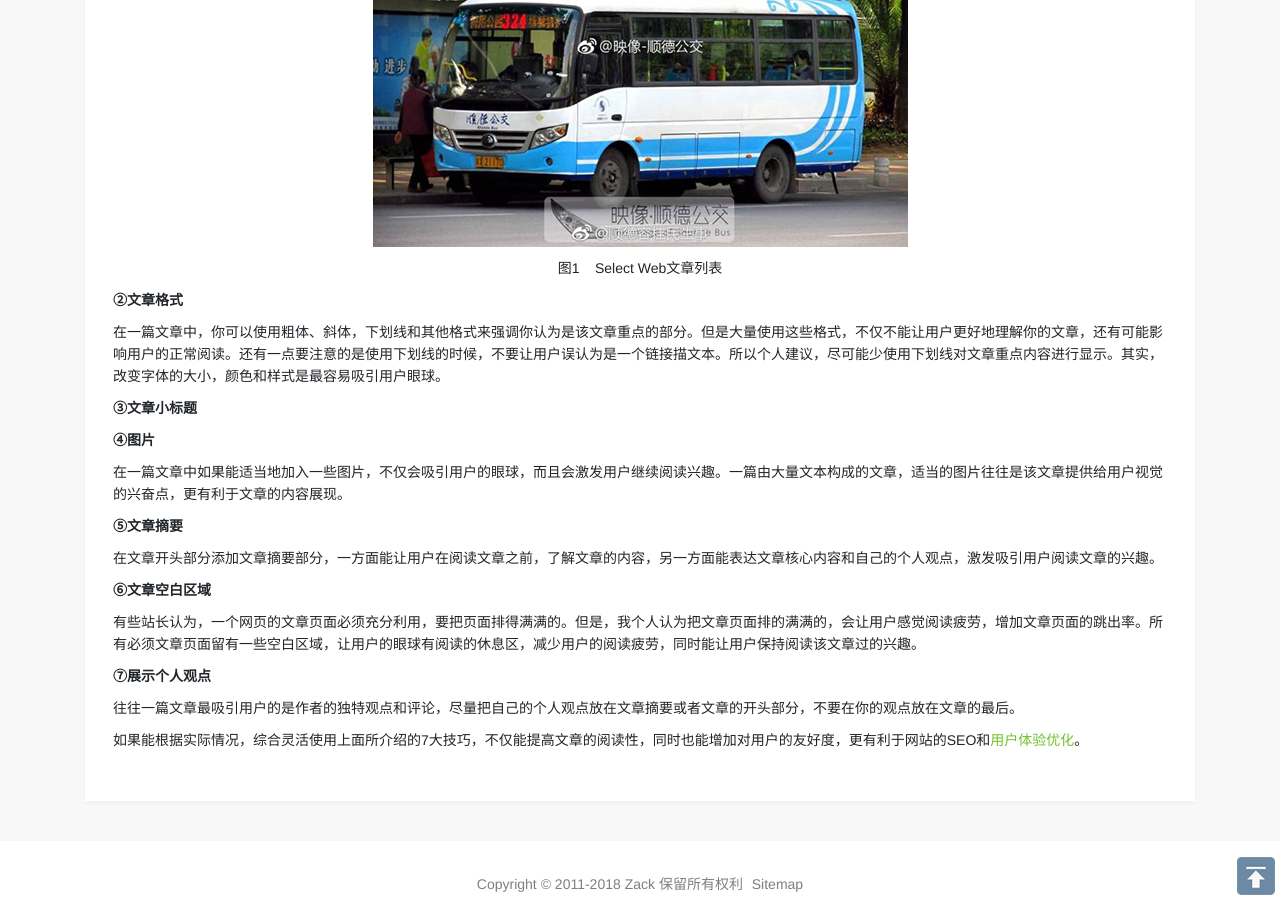
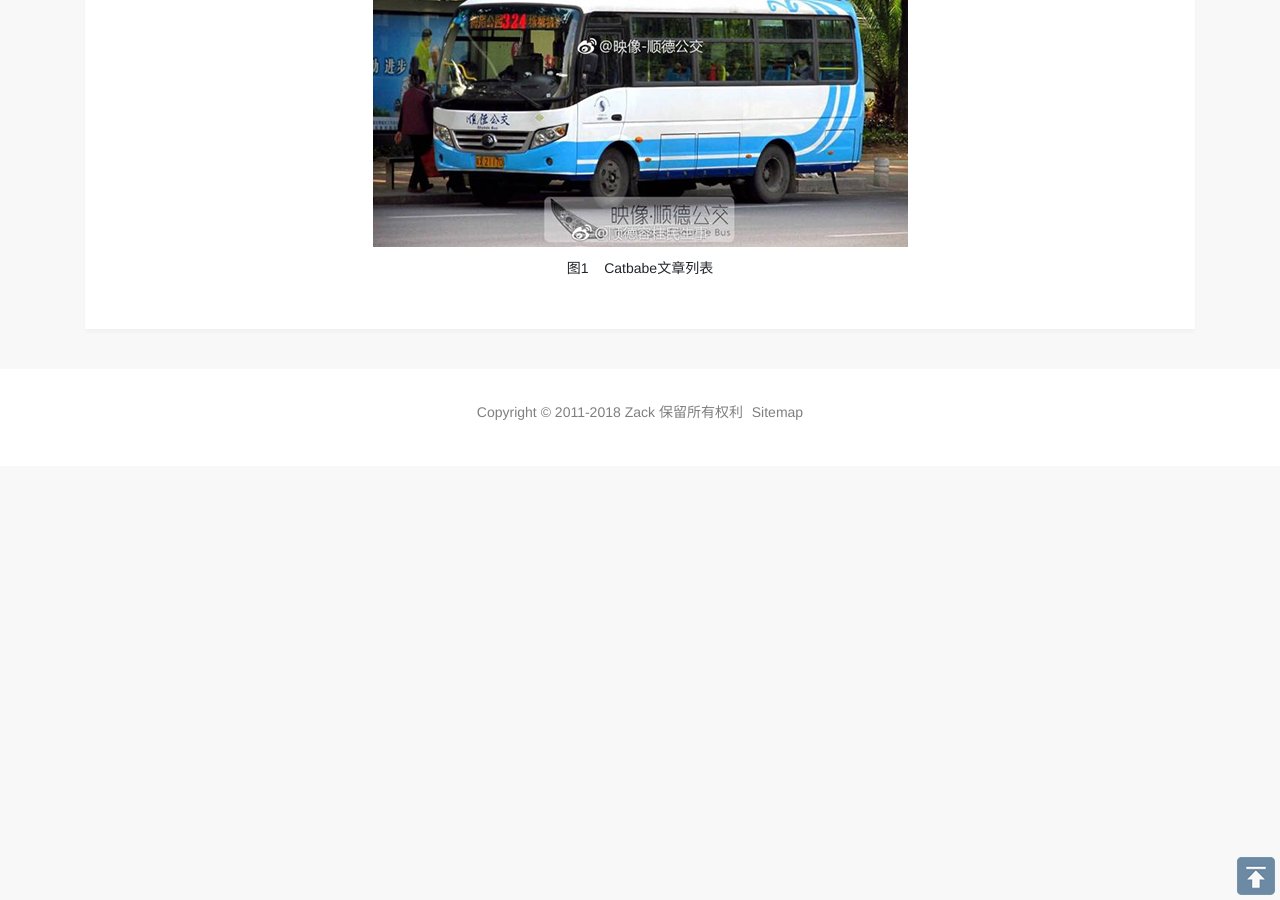
Before and after one commit to Catbabe/Catbabe.github.io, a Jekyll site: the page built from ueo/_posts/2011-09-06-web-read-skill.html, in a window 1280 px wide and 900 px high, scrolled down 1342 px. Built offline with Jekyll 4.4.1, drawn with Linux system fonts in a browser that asks for light colours.

Commit message:
Update 2011-09-06-web-read-skill.html

```diff
--- a/ueo/_posts/2011-09-06-web-read-skill.html
+++ b/ueo/_posts/2011-09-06-web-read-skill.html
@@ -19,17 +19,4 @@ description: 海尾324路线更改，需绕道行驶。
     <p><b>动服务中心、容山书院（青年路）”站，新增停靠：“容山书院（105国道）”站。</b></p>
 <p align="center"><img class="img-fluid" alt="Select Web文章列表" src="{{ site.url }}/images/ueo/web-read-skill-1.jpg"></p>
 <p align="center"><img class="img-fluid" alt="Select Web文章列表" src="{{ site.url }}/images/ueo/web-read-skill.jpg"></p>
-<p align="center">图1&nbsp;&nbsp;&nbsp; Select Web文章列表</p>
-<p><b>②文章格式</b></p>
-<p>在一篇文章中，你可以使用粗体、斜体，下划线和其他格式来强调你认为是该文章重点的部分。但是大量使用这些格式，不仅不能让用户更好地理解你的文章，还有可能影响用户的正常阅读。还有一点要注意的是使用下划线的时候，不要让用户误认为是一个链接描文本。所以个人建议，尽可能少使用下划线对文章重点内容进行显示。其实，改变字体的大小，颜色和样式是最容易吸引用户眼球。</p>
-<p><b>③文章小标题</b></p>
-<p></p>
-<p><b>④图片</b></p>
-<p>在一篇文章中如果能适当地加入一些图片，不仅会吸引用户的眼球，而且会激发用户继续阅读兴趣。一篇由大量文本构成的文章，适当的图片往往是该文章提供给用户视觉的兴奋点，更有利于文章的内容展现。</p>
-<p><b>⑤文章摘要</b></p>
-<p>在文章开头部分添加文章摘要部分，一方面能让用户在阅读文章之前，了解文章的内容，另一方面能表达文章核心内容和自己的个人观点，激发吸引用户阅读文章的兴趣。</p>
-<p><b>⑥文章空白区域</b></p>
-<p>有些站长认为，一个网页的文章页面必须充分利用，要把页面排得满满的。但是，我个人认为把文章页面排的满满的，会让用户感觉阅读疲劳，增加文章页面的跳出率。所有必须文章页面留有一些空白区域，让用户的眼球有阅读的休息区，减少用户的阅读疲劳，同时能让用户保持阅读该文章过的兴趣。</p>
-<p><b>⑦展示个人观点</b></p>
-<p>往往一篇文章最吸引用户的是作者的独特观点和评论，尽量把自己的个人观点放在文章摘要或者文章的开头部分，不要在你的观点放在文章的最后。</p>
-<p>如果能根据实际情况，综合灵活使用上面所介绍的7大技巧，不仅能提高文章的阅读性，同时也能增加对用户的友好度，更有利于网站的SEO和<a target="_blank" href="{{ site.url }}">用户体验优化</a>。</p>
+<p align="center">图1&nbsp;&nbsp;&nbsp; Catbabe文章列表</p>
```
